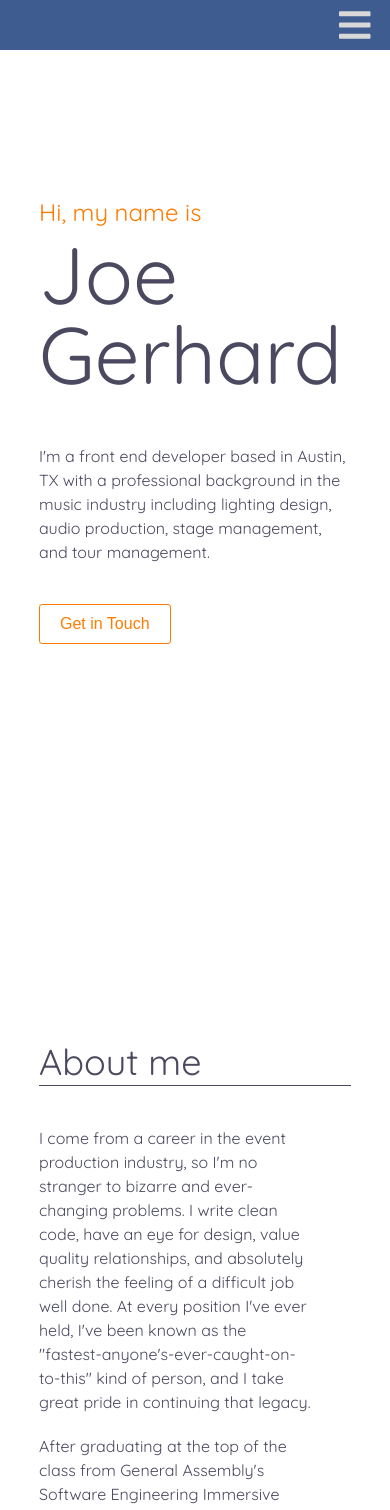
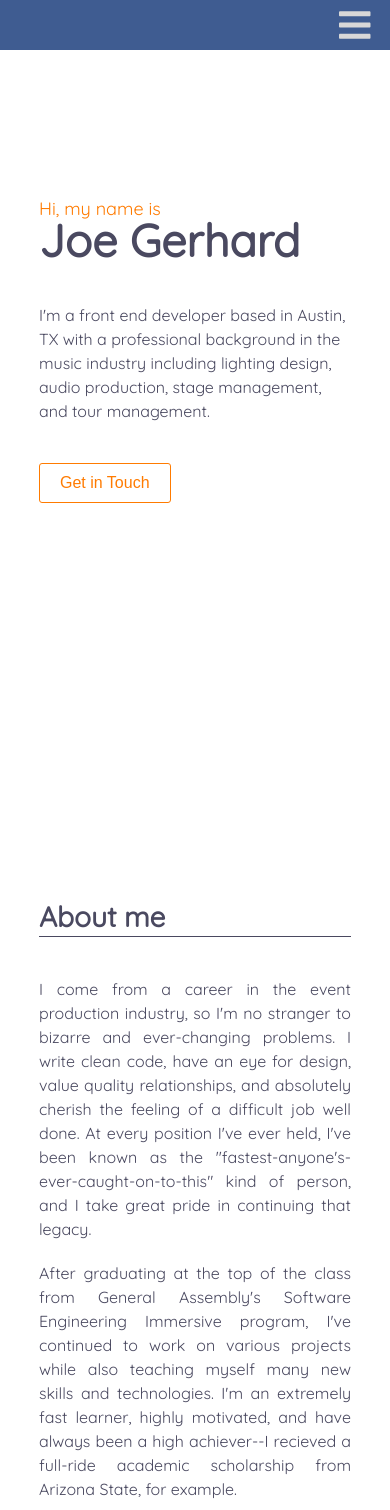
Before and after one commit to joe-gerhard/portfolio, a React (Create React App) app: page / in a window 390 px wide. Shown: the top 1510 px of the page. Built offline with nearby package versions, Linux system fonts and the light colour scheme.

Commit message:
Add media query styling

```diff
--- a/src/components/AboutSection/styles.js
+++ b/src/components/AboutSection/styles.js
@@ -38,22 +38,42 @@ export const Text =  styled.div(({ theme }) => css`
 
   div {
     display: flex;
+
+    @media (max-width: ${breakpoints.small}) {
+      justify-content: space-around;
+    }
   }
 
   p {
     padding-right: 40px;
     line-height: 24px;
     margin-bottom: 20px;
+
+    @media (max-width: ${breakpoints.small}) {
+      padding: 0;
+      text-align: justify;
+    }
   }
 
   span {
     margin-bottom: 10px;
+    line-height: 24px;
+
+    @media (max-width: ${breakpoints.small}) {
+      text-align: justify;
+    }
   }
 
   ul {
     margin: 0 30px;
     line-height: 24px;
     list-style: inside;
+    font-size: 14px;
+    list-style-type: '- ';
+
+    @media (max-width: ${breakpoints.small}) {
+      margin: 0;
+    }
   }
 `);
 
@@ -63,6 +83,10 @@ export const ImageContainer = styled.div(({ theme, hover }) => css`
 
   @media (max-width: ${breakpoints.large}) {
     width: 70%;
+  }
+
+  @media (max-width: 600px) {
+    width: 100%;
   }
 
   img {
--- a/src/components/ContactSection/styles.js
+++ b/src/components/ContactSection/styles.js
@@ -1,8 +1,14 @@
-import styled from 'styled-components';
+import styled, { css } from 'styled-components';
 import { Section } from '../../styles';
 
-export const StyledContactSection = styled(Section)`
+export const StyledContactSection = styled(Section)(({ theme }) => css`
   width: 100%;
+
+  h1 {
+    border-bottom: 1px solid ${theme.dark};
+    width: 100%;
+    text-align: center;
+  }
 
   p {
     margin: 40px 0;
@@ -10,4 +16,4 @@ export const StyledContactSection = styled(Section)`
     text-align: center;
     line-height: 24px;
   }
-`;
+`);
--- a/src/components/ExperienceSection/styles.js
+++ b/src/components/ExperienceSection/styles.js
@@ -60,7 +60,7 @@ export const ExpButton = styled.button(({ theme, selected }) => css`
   color: ${selected ? theme.dark : theme.light};
   font-size: 16px;
   border: none;
-  border-left: 2px solid ${selected ? theme.accent : theme.dark};
+  border-left: 2px solid ${selected ? theme.accent : theme.light};
   border-radius: none;
   transition: .5s;
   text-align: left;
@@ -76,7 +76,7 @@ export const ExpButton = styled.button(({ theme, selected }) => css`
     padding-left: 0;
     min-width: 180px;
     border-left: none;
-    border-bottom: 2px solid ${selected ? theme.accent : theme.dark};
+    border-bottom: 2px solid ${selected ? theme.accent : theme.light};
 
     &:first-child {
       margin-left: 10vw;
@@ -89,20 +89,38 @@ export const StyledDescription = styled.div(({ theme }) => css`
   padding: 0 20px;
   color: ${theme.dark};
 
+  @media (max-width: ${breakpoints.medium}) {
+    padding: 0;
+    margin-top: 10px;
+  }
+
   h1 {
     font-size: 24px;
     margin: 10px 0;
     border: none;
+
+    @media (max-width: ${breakpoints.small}) {
+      font-size: 18px;
+      font-weight: 900;
+    }
   }
 
   h2 {
     font-size: 18px;
     margin: 10px 0;
+
+    @media (max-width: ${breakpoints.small}) {
+      font-size: 16px;
+    }
   }
 
   ul {
-    list-style: disc outside;
+    list-style: '- ' outside;
     margin-left: 20px;
+    @media (max-width: ${breakpoints.small}) {
+      font-size: 14px;
+      margin: 0;
+    }
   }
   li {
     margin: 10px 0;
--- a/src/components/HomeSection/styles.js
+++ b/src/components/HomeSection/styles.js
@@ -1,5 +1,6 @@
 import styled, { css } from 'styled-components';
 import { Section } from '../../styles';
+import { breakpoints } from '../../constants/breakpoints';
 
 export const StyledHomeSection = styled(Section)(({ theme }) => css`
   width: 100%;
@@ -14,11 +15,35 @@ export const Card = styled.div(({ theme }) => css`
   h1 {
     font-size: 80px;
     margin: 10px 0;
+
+    @media (max-width: 600px) {
+      font-size: 65px;
+      margin: 0;
+    }
+
+    @media (max-width: ${breakpoints.small}) {
+      font-size: 55px;
+    }
+
+    @media (max-width: 400px) {
+      font-size: 45px;
+    }
+    @media (max-width: 330px) {
+      font-size: 40px;
+    }
   }
 
   h3 {
     font-size: 24px;
     color: ${theme.accent};
+
+    @media (max-width: 600px) {
+      font-size: 18px;
+    }
+
+    @media (max-width: 330px) {
+      font-size: 16px;
+    }
   }
 
   p {
--- a/src/components/ProjectsSection/styles.js
+++ b/src/components/ProjectsSection/styles.js
@@ -36,6 +36,11 @@ export const StyledProject = styled.div(({ theme }) => css`
       text-align: right;
       padding-right: 40px;
     }
+
+    @media (max-width: ${breakpoints.small}) {
+      font-size: 14px;
+      padding-right: 20px;
+    }
   }
 
 
@@ -49,6 +54,11 @@ export const StyledProject = styled.div(({ theme }) => css`
     @media (max-width: ${breakpoints.medium}) {
       text-align: right;
       padding-right: 40px;
+    }
+
+    @media (max-width: ${breakpoints.small}) {
+      font-size: 20px;
+      padding-right: 20px;
     }
   }
 
@@ -86,6 +96,13 @@ export const Description = styled.div(({ theme, hover }) => css`
     width: 85%;
     text-align: right;
     font-size: 18px;
+    top: 20%;
+  }
+
+  @media (max-width: ${breakpoints.small}) {
+    font-size: 14px;
+    padding-right: 20px;
+    top: 25%;
   }
 `);
 
@@ -111,7 +128,10 @@ export const Technologies = styled.div`
   @media (max-width: ${breakpoints.medium}) {
     justify-content: flex-end;
     padding-right: 40px;
+  }
 
+  @media (max-width: ${breakpoints.small}) {
+    padding-right: 20px;
   }
 `;
 
@@ -125,6 +145,10 @@ export const Icons = styled.div(({ theme }) => css`
   @media (max-width: ${breakpoints.medium}) {
     justify-content: flex-end;
     padding-right: 40px;
+  }
+
+  @media (max-width: ${breakpoints.small}) {
+    padding-right: 20px;
   }
 
   a {
--- a/src/styles/globalStyle.js
+++ b/src/styles/globalStyle.js
@@ -1,4 +1,5 @@
 import { css, createGlobalStyle } from 'styled-components'
+import { breakpoints } from '../constants/breakpoints';
 
 export const reset = css`
 /* http://meyerweb.com/eric/tools/css/reset/
@@ -62,6 +63,11 @@ table {
 
 h1 {
   font-size: 36px;
+  font-weight: 900;
+
+  @media (max-width: ${breakpoints.small}) {
+    font-size: 28px;
+  }
 }
 `
 
```
